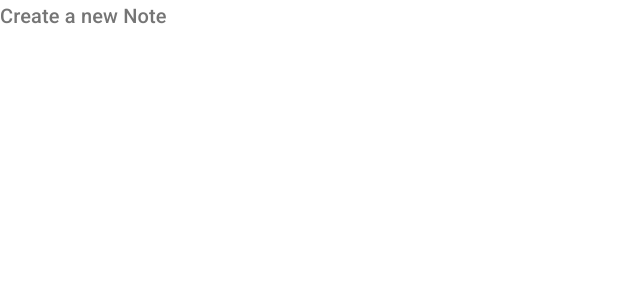
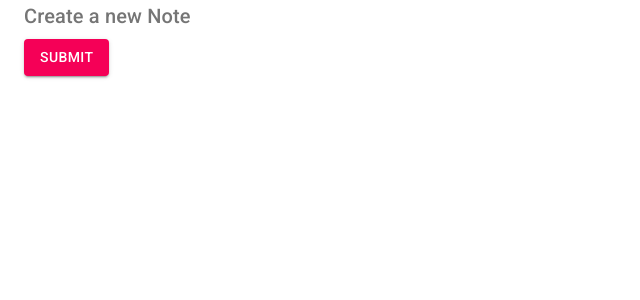
Before and after one commit to Gagandeep39/react-material-notes, a React (Create React App) app: page /create in a window 1280 px wide. Shown: the top 300 px of the page, without its empty margins (0-640 px from the left). Built offline with nearby package versions, Linux system fonts and the light colour scheme.

Commit message:
Added button

```diff
--- a/src/pages/Create.js
+++ b/src/pages/Create.js
@@ -1,9 +1,9 @@
-import { Typography } from '@material-ui/core';
+import { Button, Container, Typography } from '@material-ui/core';
 import React from 'react';
 
 const Create = () => {
   return (
-    <div>
+    <Container>
       <Typography
         variant="h6"
         color="textSecondary"
@@ -12,7 +12,15 @@
       >
         Create a new Note
       </Typography>
-    </div>
+      <Button
+        type="submit"
+        variant="contained"
+        color="secondary"
+        onClick={() => console.log('Clicked')}
+      >
+        Submit
+      </Button>
+    </Container>
   );
 };
 
```
